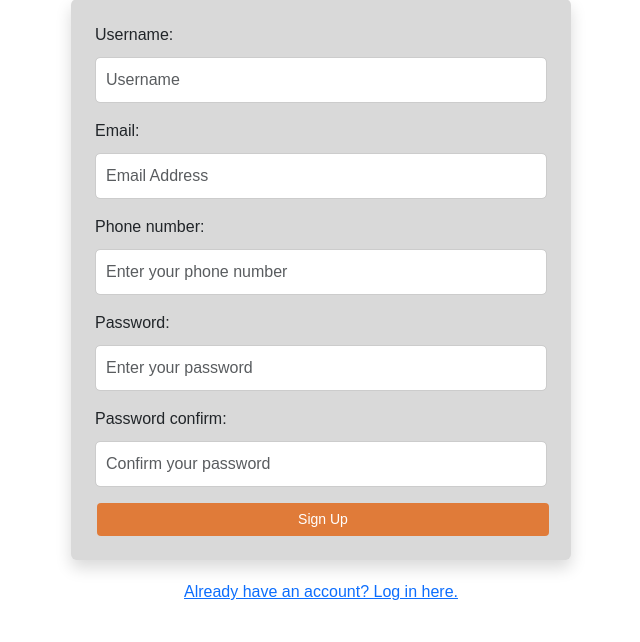
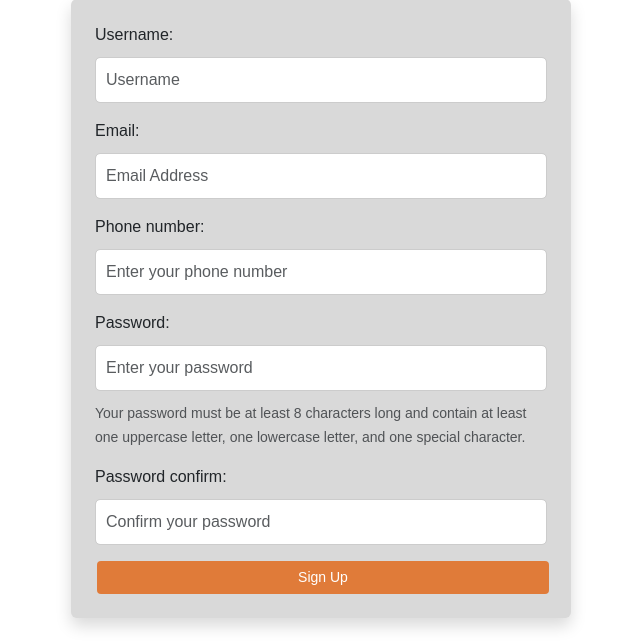
Before and after one commit to AshwiniTembhurne/career_track_project, a Django app: page /signup/ in a window 1280 px wide. Shown: the part 237-879 px from the top of the page, without its empty margins (319-959 px from the left). Run offline with Django 4.2, Linux system fonts and the light colour scheme.

Commit message:
password too short problem is fixed with validate_password inbuild django password validator

```diff
--- a/user_accounts/forms.py
+++ b/user_accounts/forms.py
@@ -1,5 +1,6 @@
 from django import forms
 from django.core.validators import RegexValidator
+from django.contrib.auth.password_validation import validate_password
 from .models import CustomUser
 
 class UserRegistrationForm(forms.ModelForm):
@@ -14,7 +15,10 @@ class UserRegistrationForm(forms.ModelForm):
         widget=forms.TextInput(attrs={'placeholder': 'Enter your phone number'})
     )
 
-    password = forms.CharField(widget=forms.PasswordInput(attrs={'placeholder': 'Enter your password'}))
+    password = forms.CharField(
+        widget=forms.PasswordInput(attrs={'placeholder': 'Enter your password'}),
+        validators=[validate_password]  # Adding Django's password validation
+    )
     password_confirm = forms.CharField(widget=forms.PasswordInput(attrs={'placeholder': 'Confirm your password'}))
     username = forms.CharField(widget=forms.TextInput(attrs={'placeholder': 'Username'}))
     email = forms.EmailField(widget=forms.EmailInput(attrs={'placeholder': 'Email Address'}))
--- a/user_accounts/templates/user_accounts/signup.html
+++ b/user_accounts/templates/user_accounts/signup.html
@@ -55,6 +55,9 @@
             {% if form.password.errors %}
                 <div class="text-danger">{{ form.password.errors }}</div>
             {% endif %}
+            <small class="form-text text-muted">
+                Your password must be at least 8 characters long and contain at least one uppercase letter, one lowercase letter, and one special character.
+            </small>
         </div>
 
         <!-- Password confirmation field with validation errors -->
```
